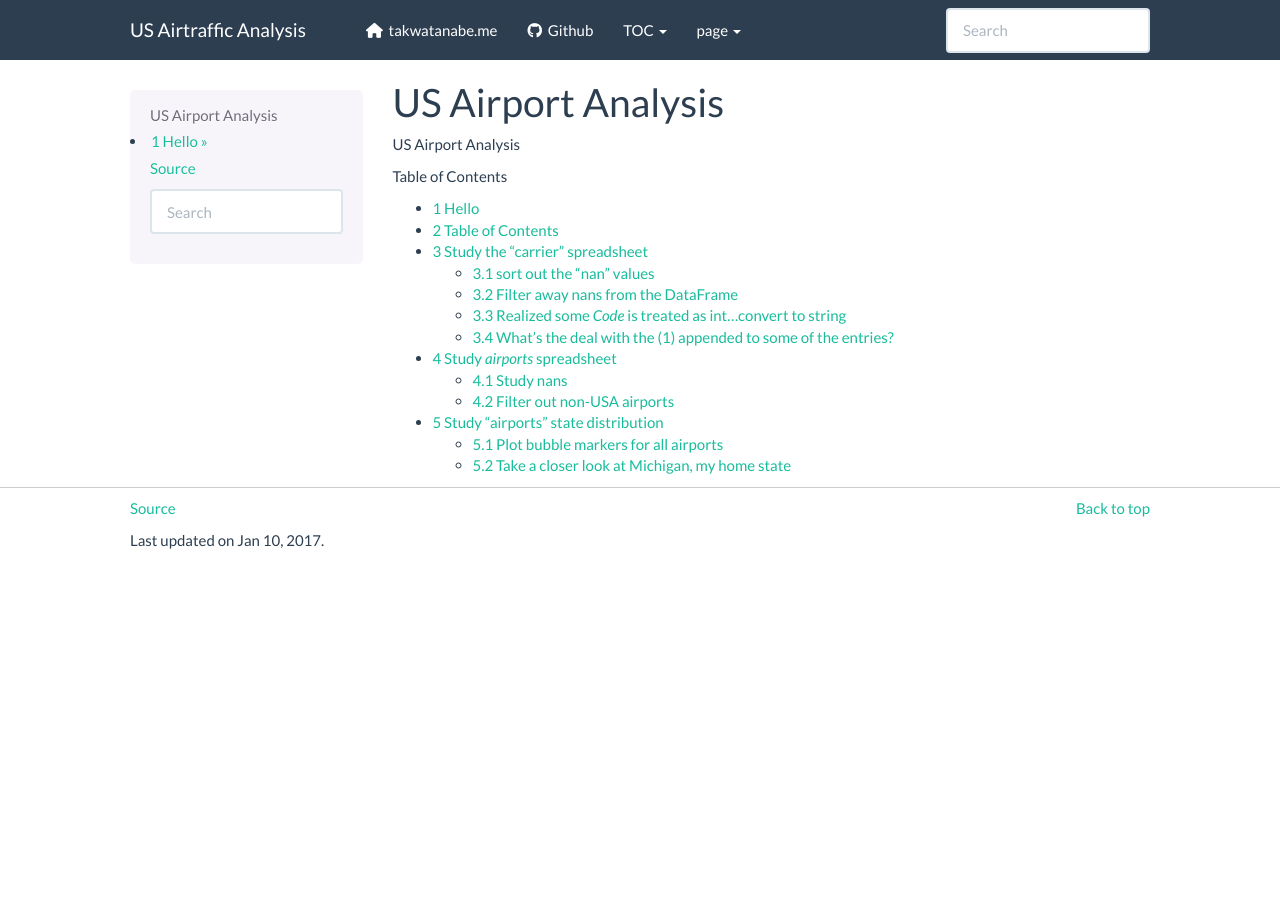
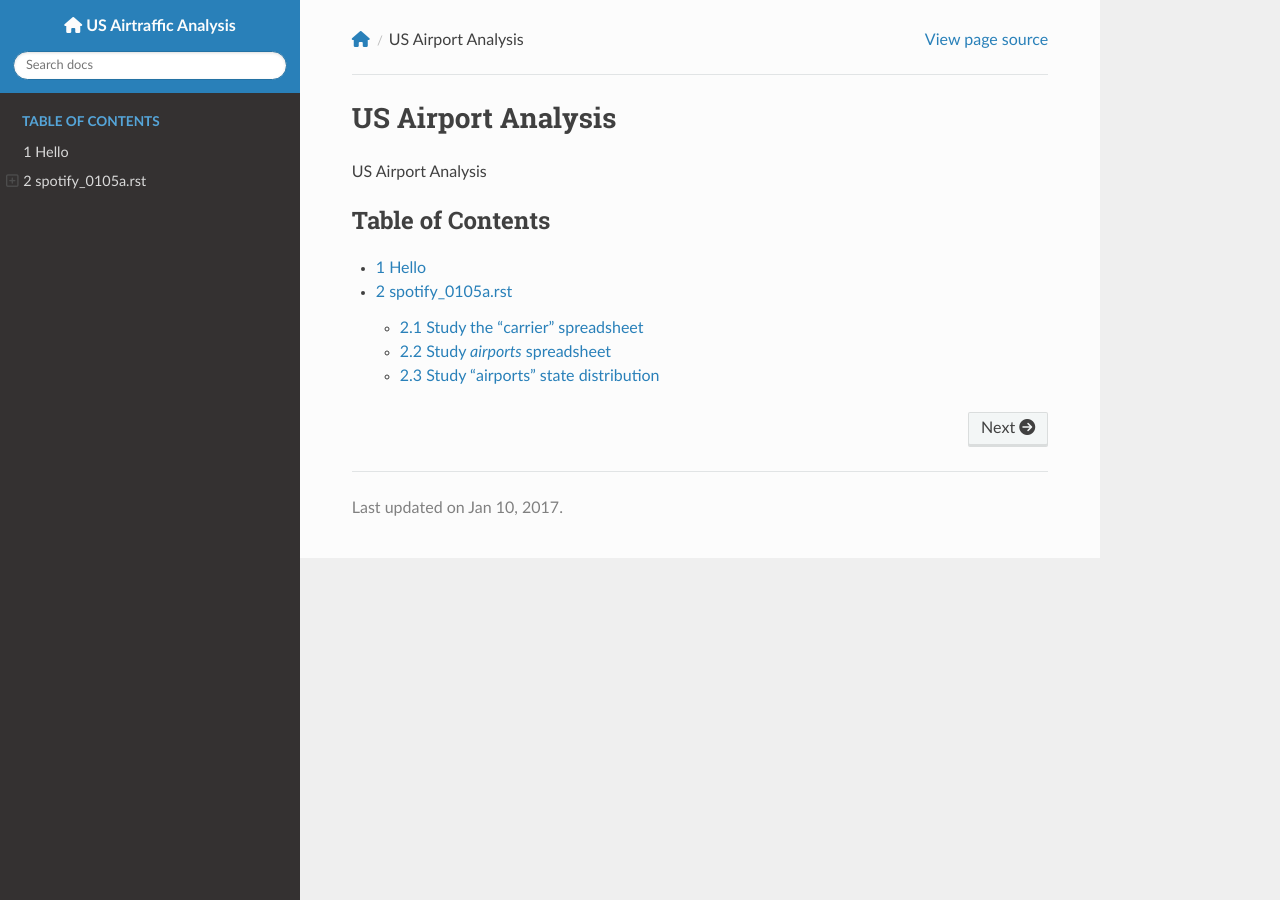
Before and after one commit to wtak23/airtraffic, a Sphinx documentation site: the page built from sphinx/source/index.rst, in a window 1280 px wide. Built offline with Sphinx 7.4.7 and the Read the Docs theme 2.0.0, drawn with Linux system fonts in a browser that asks for light colours; nearby versions of some CDN libraries; library files that are not in the unit come from our copies.

Commit message:
Changed sphinx style to *Read the Doc*

```diff
--- a/sphinx/source/_static/style.css
+++ b/sphinx/source/_static/style.css
@@ -83,12 +83,13 @@
     table-layout:fixed;
     display: block;
     border-collapse: collapse;
-    padding-top: 12px;
-    padding-bottom: 12px;
+    border: 0px;
+    padding-top: 0px;
+    padding-bottom: 0px;
 }
 
 table.dataframe th,table.dataframe  td {
-    padding: 14px;
+    padding: 10px;
     /*border: 1px solid #ecf0f1;*/
     border: 1px solid rgba(255,128,128,0.1);
     /*border: 1px solid black;*/
@@ -98,7 +99,7 @@
 }
 
 table.dataframe th {
-    font-size:16px;
+    font-size:14px;
     text-align: center;
     font-weight:bold;
     /*border: 2px solid #aaa;*/
@@ -107,7 +108,7 @@
 }
 
 table.dataframe td {
-    font-size:14px;
+    font-size:12px;
     text-align: center;
     /*border: 1px solid #ecf0f1;*/
     /*border: 1px solid rgba(0,0,0,0.1);*/
--- a/sphinx/source/conf.py
+++ b/sphinx/source/conf.py
@@ -22,29 +22,6 @@
     'numpydoc', # used to parse numpy-style docstrings for autodoc
 ]
 
-#=============================================================================#
-# config for seaborn style repos
-#=============================================================================#
-import sphinx_bootstrap_theme
-import matplotlib as mpl
-mpl.use("Agg")
-
-# Generate the API documentation when building
-autosummary_generate = True
-numpydoc_show_class_members = False
-
-# Include the example source for plots in API docs
-plot_include_source = True
-plot_formats = [("png", 90)]
-plot_html_show_formats = False
-plot_html_show_source_link = False
-#=============================================================================#
-
-# Add any paths that contain templates here, relative to this directory.
-templates_path = ['_templates']
-
-source_suffix = '.rst'
-
 # The master toctree document.
 master_doc = 'index'
 
@@ -64,81 +41,102 @@
 #'templates',
 ]
 
+
+
+# -- Options for HTML output ----------------------------------------------
 # The name of the Pygments (syntax highlighting) style to use.
 pygments_style = 'sphinx'
 
 # If true, `todo` and `todoList` produce output, else they produce nothing.
 todo_include_todos = True
 
-# -- Options for HTML output ----------------------------------------------
+# Add any paths that contain templates here, relative to this directory.
+templates_path = ['_templates']
 
-#=============================================================================#
-# Seaborn style
-#=============================================================================#
-html_theme = 'bootstrap'
-html_theme_options = {
-    # Navigation bar title. (Default: ``project`` value)
-    #'navbar_title': "Demo",
+source_suffix = '.rst'
 
-    # Tab name for entire site. (Default: "Site")
-    'navbar_site_name': "TOC",
+# choose between "Read the doc" or "Bootstrap" theme (i'm not set on which one to use...)
+theme = 'rtd'
 
-    # A list of tuples containing pages or urls to link to.
-    # Valid tuples should be in the following forms:
-    #    (name, page)                 # a link to a page
-    #    (name, "/aa/bb", 1)          # a link to an arbitrary relative url
-    #    (name, "http://example.com", True) # arbitrary absolute url
-    # Note the "1" or "True" value above as the third argument to indicate
-    # an arbitrary url.
-    'navbar_links': [
-        ('<i class="fa fa-home" aria-hidden="true"></i>&nbsp; takwatanabe.me', "http://takwatanabe.me", True),
-        ('<i class="fa fa-github" aria-hidden="true"></i>&nbsp; Github', "https://github.com/wtak23/airtraffic", True),
-        # ("Link", "http://example.com", True),
-    ],
+if theme == 'rtd':
+    html_theme = 'sphinx_rtd_theme'
+    html_theme_options = {
+        'collapse_navigation': False, #<- set to false when publishing
+        # 'sticky_navigation': True,  # Set to False to disable the sticky nav while scrolling.
+        # 'navigation_depth': 4,
+    }
+elif theme == 'bootstrap':
+    #=========================================================================#
+    # config for bootstrap repos
+    #
+    # Credit: styling inspired (ie, taken) from Seaborn
+    #         http://seaborn.pydata.org/index.html
+    #=========================================================================#
+    import sphinx_bootstrap_theme
+    html_theme = 'bootstrap'
+    html_theme_path = sphinx_bootstrap_theme.get_html_theme_path()
 
-    # Render the next and previous page links in navbar. (Default: true)
-    'navbar_sidebarrel': False,
+    html_theme = 'bootstrap'
+    html_theme_options = {
+        # Navigation bar title. (Default: ``project`` value)
+        #'navbar_title': "Demo",
 
-    #-------------------------------------------------------------------------#
-    # Render the current pages TOC in the navbar. (Default: true)
-    'navbar_pagenav': True,
+        # Tab name for entire site. (Default: "Site")
+        'navbar_site_name': "TOC",
 
-    # Tab name for the current pages TOC. (Default: "Page")
-    'navbar_pagenav_name': "page",
-    #-------------------------------------------------------------------------#
+        # A list of tuples containing pages or urls to link to.
+        # Valid tuples should be in the following forms:
+        #    (name, page)                 # a link to a page
+        #    (name, "/aa/bb", 1)          # a link to an arbitrary relative url
+        #    (name, "http://example.com", True) # arbitrary absolute url
+        # Note the "1" or "True" value above as the third argument to indicate
+        # an arbitrary url.
+        'navbar_links': [
+            ('<i class="fa fa-home" aria-hidden="true"></i>&nbsp; takwatanabe.me', "http://takwatanabe.me", True),
+            ('<i class="fa fa-github" aria-hidden="true"></i>&nbsp; Github', "https://github.com/wtak23/airtraffic", True),
+            # ("Link", "http://example.com", True),
+        ],
 
-    # Global TOC depth for "site" navbar tab. (Default: 1)
-    # Switching to -1 shows all levels.
-    'globaltoc_depth': -1,
+        # Render the next and previous page links in navbar. (Default: true)
+        'navbar_sidebarrel': False,
 
-    # Include hidden TOCs in Site navbar?
-    #
-    # Note: If this is "false", you cannot have mixed ``:hidden:`` and
-    # non-hidden ``toctree`` directives in the same page, or else the build
-    # will break.
-    #
-    # Values: "true" (default) or "false"
-    'globaltoc_includehidden': "true",
+        #-------------------------------------------------------------------------#
+        # Render the current pages TOC in the navbar. (Default: true)
+        'navbar_pagenav': True,
 
-    # HTML navbar class (Default: "navbar") to attach to <div> element.
-    # For black navbar, do "navbar navbar-inverse"
-    # 'navbar_class': "navbar navbar-inverse",
+        # Tab name for the current pages TOC. (Default: "Page")
+        'navbar_pagenav_name': "page",
+        #-------------------------------------------------------------------------#
 
-    # Fix navigation bar to top of page?
-    # Values: "true" (default) or "false"
-    'navbar_fixed_top': "true",
+        # Global TOC depth for "site" navbar tab. (Default: 1)
+        # Switching to -1 shows all levels.
+        'globaltoc_depth': -1,
 
-    # Location of link to source.
-    # Options are "nav" (default), "footer" or anything else to exclude.
-    'source_link_position': "footer",
+        # Include hidden TOCs in Site navbar?
+        #
+        # Note: If this is "false", you cannot have mixed ``:hidden:`` and
+        # non-hidden ``toctree`` directives in the same page, or else the build
+        # will break.
+        #
+        # Values: "true" (default) or "false"
+        'globaltoc_includehidden': "true",
 
-    'bootswatch_theme': "flatly",
-    'bootstrap_version': "3",
-}
+        # HTML navbar class (Default: "navbar") to attach to <div> element.
+        # For black navbar, do "navbar navbar-inverse"
+        # 'navbar_class': "navbar navbar-inverse",
 
-# Add any paths that contain custom themes here, relative to this directory.
-html_theme_path = sphinx_bootstrap_theme.get_html_theme_path()
-#=============================================================================#
+        # Fix navigation bar to top of page?
+        # Values: "true" (default) or "false"
+        'navbar_fixed_top': "true",
+
+        # Location of link to source.
+        # Options are "nav" (default), "footer" or anything else to exclude.
+        'source_link_position': "footer",
+
+        'bootswatch_theme': "flatly",
+        'bootstrap_version': "3",
+    }
+
 # The name for this set of Sphinx documents.
 # "<project> v<release> documentation" by default.
 #
--- /dev/null
+++ b/sphinx/source/conf_seaborn.py
@@ -0,0 +1,188 @@
+# -*- coding: utf-8 -*-
+
+import os
+import sys
+sys.path.insert(0, os.path.abspath('.'))
+
+# General information about the project.
+project = u'US Airtraffic Analysis'
+author = u'Takanori Watanabe'
+
+# -- General configuration ------------------------------------------------
+numpydoc_class_members_toctree = False
+numpydoc_show_class_members = False
+extensions = [
+    'sphinx.ext.autosummary',
+    'sphinx.ext.viewcode',
+    'sphinx.ext.autodoc',
+    'sphinx.ext.mathjax',
+    'sphinx.ext.todo',
+    'IPython.sphinxext.ipython_console_highlighting',
+    'IPython.sphinxext.ipython_directive',
+    'numpydoc', # used to parse numpy-style docstrings for autodoc
+]
+
+#=============================================================================#
+# config for seaborn style repos
+#=============================================================================#
+import sphinx_bootstrap_theme
+import matplotlib as mpl
+mpl.use("Agg")
+
+# Generate the API documentation when building
+autosummary_generate = True
+numpydoc_show_class_members = False
+
+# Include the example source for plots in API docs
+plot_include_source = True
+plot_formats = [("png", 90)]
+plot_html_show_formats = False
+plot_html_show_source_link = False
+#=============================================================================#
+
+# Add any paths that contain templates here, relative to this directory.
+templates_path = ['_templates']
+
+source_suffix = '.rst'
+
+# The master toctree document.
+master_doc = 'index'
+
+# The version info for the project you're documenting, acts as replacement for
+# |version| and |release|, also used in various other places throughout the
+# built documents.
+version = u'' # The short X.Y version.
+release = u'' # The full version, including alpha/beta/rc tags.
+
+language = None
+
+# List of patterns, relative to source directory, that match files and
+# directories to ignore when looking for source files.
+# This patterns also effect to html_static_path and html_extra_path
+exclude_patterns = [
+# 'test3.rst',
+#'templates',
+]
+
+# The name of the Pygments (syntax highlighting) style to use.
+pygments_style = 'sphinx'
+
+# If true, `todo` and `todoList` produce output, else they produce nothing.
+todo_include_todos = True
+
+# -- Options for HTML output ----------------------------------------------
+
+#=============================================================================#
+# Seaborn style
+#=============================================================================#
+html_theme = 'bootstrap'
+html_theme_options = {
+    # Navigation bar title. (Default: ``project`` value)
+    #'navbar_title': "Demo",
+
+    # Tab name for entire site. (Default: "Site")
+    'navbar_site_name': "TOC",
+
+    # A list of tuples containing pages or urls to link to.
+    # Valid tuples should be in the following forms:
+    #    (name, page)                 # a link to a page
+    #    (name, "/aa/bb", 1)          # a link to an arbitrary relative url
+    #    (name, "http://example.com", True) # arbitrary absolute url
+    # Note the "1" or "True" value above as the third argument to indicate
+    # an arbitrary url.
+    'navbar_links': [
+        ('<i class="fa fa-home" aria-hidden="true"></i>&nbsp; takwatanabe.me', "http://takwatanabe.me", True),
+        ('<i class="fa fa-github" aria-hidden="true"></i>&nbsp; Github', "https://github.com/wtak23/airtraffic", True),
+        # ("Link", "http://example.com", True),
+    ],
+
+    # Render the next and previous page links in navbar. (Default: true)
+    'navbar_sidebarrel': False,
+
+    #-------------------------------------------------------------------------#
+    # Render the current pages TOC in the navbar. (Default: true)
+    'navbar_pagenav': True,
+
+    # Tab name for the current pages TOC. (Default: "Page")
+    'navbar_pagenav_name': "page",
+    #-------------------------------------------------------------------------#
+
+    # Global TOC depth for "site" navbar tab. (Default: 1)
+    # Switching to -1 shows all levels.
+    'globaltoc_depth': -1,
+
+    # Include hidden TOCs in Site navbar?
+    #
+    # Note: If this is "false", you cannot have mixed ``:hidden:`` and
+    # non-hidden ``toctree`` directives in the same page, or else the build
+    # will break.
+    #
+    # Values: "true" (default) or "false"
+    'globaltoc_includehidden': "true",
+
+    # HTML navbar class (Default: "navbar") to attach to <div> element.
+    # For black navbar, do "navbar navbar-inverse"
+    # 'navbar_class': "navbar navbar-inverse",
+
+    # Fix navigation bar to top of page?
+    # Values: "true" (default) or "false"
+    'navbar_fixed_top': "true",
+
+    # Location of link to source.
+    # Options are "nav" (default), "footer" or anything else to exclude.
+    'source_link_position': "footer",
+
+    'bootswatch_theme': "flatly",
+    'bootstrap_version': "3",
+}
+
+# Add any paths that contain custom themes here, relative to this directory.
+html_theme_path = sphinx_bootstrap_theme.get_html_theme_path()
+#=============================================================================#
+# The name for this set of Sphinx documents.
+# "<project> v<release> documentation" by default.
+#
+# html_title = u'PROJECT_NAME v1'
+html_title = ''
+
+# A shorter title for the navigation bar.  Default is the same as html_title.
+html_short_title = None
+
+# The name of an image file (relative to this directory) to place at the top
+# of the sidebar.
+# html_logo = None
+
+# The name of an image file (relative to this directory) to use as a favicon
+html_favicon = '_static/favicon.ico'
+
+# Add any paths that contain custom static files (such as style sheets) here,
+# relative to this directory. They are copied after the builtin static files,
+# so a file named "default.css" will overwrite the builtin "default.css".
+html_static_path = ['_static']
+
+# Add any extra paths that contain custom files (such as robots.txt or
+# .htaccess) here, relative to this directory. These files are copied
+# directly to the root of the documentation.
+#
+# html_extra_path = []
+
+# If not None, a 'Last updated on:' timestamp is inserted at every page
+# bottom, using the given strftime format.
+# The empty string is equivalent to '%b %d, %Y'.
+# html_last_updated_fmt = None
+html_last_updated_fmt = ''
+
+html_show_sphinx = False
+html_show_copyright = False
+
+# Output file base name for HTML help builder.
+# htmlhelp_basename = 'PROJECT_NAME'
+htmlhelp_basename = project
+
+def setup(app):
+    # to hide/show the prompt in code examples:
+    app.add_javascript('copybutton.js')
+    app.add_stylesheet('style.css') # <- from seaborn doc
+
+html_secnumber_suffix = ' '
+html_add_permalinks = None
--- a/sphinx/source/spotify_0105a.rst
+++ b/sphinx/source/spotify_0105a.rst
@@ -1,130 +1,6 @@
 
-Table of Contents
-=================
-
-.. raw:: html
-
-   <p>
-
-.. raw:: html
-
-   <div class="lev1 toc-item">
-
-1  Study the "carrier" spreadsheet
-
-.. raw:: html
-
-   </div>
-
-.. raw:: html
-
-   <div class="lev2 toc-item">
-
-1.1  sort out the "nan" values
-
-.. raw:: html
-
-   </div>
-
-.. raw:: html
-
-   <div class="lev2 toc-item">
-
-1.2  Filter away nans from the DataFrame
-
-.. raw:: html
-
-   </div>
-
-.. raw:: html
-
-   <div class="lev2 toc-item">
-
-1.3  Realized some Code is treated as int...convert to string
-
-.. raw:: html
-
-   </div>
-
-.. raw:: html
-
-   <div class="lev2 toc-item">
-
-1.4  What's the deal with the (1) appended to some of the entries?
-
-.. raw:: html
-
-   </div>
-
-.. raw:: html
-
-   <div class="lev1 toc-item">
-
-2  Study airports spreadsheet
-
-.. raw:: html
-
-   </div>
-
-.. raw:: html
-
-   <div class="lev2 toc-item">
-
-2.1  Study nans
-
-.. raw:: html
-
-   </div>
-
-.. raw:: html
-
-   <div class="lev2 toc-item">
-
-2.2  Filter out non-USA airports
-
-.. raw:: html
-
-   </div>
-
-.. raw:: html
-
-   <div class="lev1 toc-item">
-
-3  Todo list
-
-.. raw:: html
-
-   </div>
-
-.. raw:: html
-
-   <div class="lev1 toc-item">
-
-4  Study "airports" state distribution
-
-.. raw:: html
-
-   </div>
-
-.. raw:: html
-
-   <div class="lev2 toc-item">
-
-4.1  Plot bubble markers for all airports
-
-.. raw:: html
-
-   </div>
-
-.. raw:: html
-
-   <div class="lev2 toc-item">
-
-4.2  Take a closer look at Michigan, my home state
-
-.. raw:: html
-
-   </div>
+spotify_0105a.rst
+"""""""""""""""""
 
 .. code:: python
 
```
